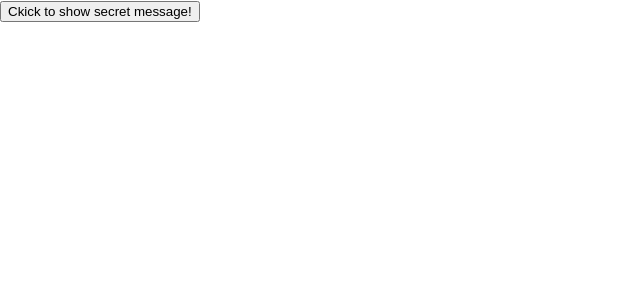
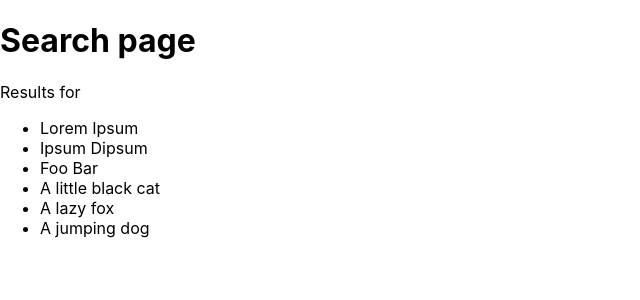
Before and after one commit to Svetlanasyo/adv-react, a React (Create React App) app: page /search in a window 1280 px wide. Shown: the top 300 px of the page, without its empty margins (0-640 px from the left). Built offline with nearby package versions, Linux system fonts and the light colour scheme.

Commit message:
Add Router example

```diff
--- a/package.json
+++ b/package.json
@@ -8,6 +8,7 @@
     "@testing-library/user-event": "^13.5.0",
     "react": "^17.0.2",
     "react-dom": "^17.0.2",
+    "react-router-dom": "^6.2.1",
     "react-scripts": "5.0.0",
     "web-vitals": "^2.1.4"
   },
--- /dev/null
+++ b/src/Router/About.js
@@ -0,0 +1,27 @@
+import React from 'react';
+import { Route, Routes } from 'react-router';
+import { Link } from 'react-router-dom';
+import Bio from './Bio';
+import Contact from './Contact';
+const About = () => {
+
+  return (
+    <div>
+      <h1>About page</h1>
+      <p>Info about page</p>
+
+    <Link to=''>About</Link>
+    &nbsp;
+    <Link to='contact'>Contact</Link>
+    &nbsp;
+    <Link to='bio'>Bio</Link>
+    &nbsp;
+    <Routes>
+      <Route path='contact' element={<Contact />}/>
+      <Route path='bio' element={<Bio />} />
+    </Routes>
+    </div>
+  )
+  }
+
+export default About;
--- /dev/null
+++ b/src/Router/Bio.js
@@ -0,0 +1,9 @@
+import React from 'react';
+const Bio = () => (
+  <div>
+    <h2>Bio</h2>
+
+  </div>
+)
+
+export default Bio;
--- /dev/null
+++ b/src/Router/Contact.js
@@ -0,0 +1,9 @@
+import React from 'react';
+const Contact = () => (
+  <div>
+    <h2>Contact</h2>
+
+  </div>
+)
+
+export default Contact;
--- /dev/null
+++ b/src/Router/Homepage.js
@@ -0,0 +1,10 @@
+import React from 'react';
+
+const Homepage = () => (
+  <div>
+    <h1>Homepage</h1>
+    <p>home page</p>
+  </div>
+)
+
+export default Homepage;
--- /dev/null
+++ b/src/Router/RouterApp.js
@@ -0,0 +1,20 @@
+import React from 'react';
+import { BrowserRouter as Router, Routes, Route } from 'react-router-dom';
+import About from './About';
+import Homepage from './Homepage';
+import Search from './Search';
+
+
+const RouterApp = () => (
+  <Router>
+    <Routes>
+      <Route path="/" element={<Homepage />} />
+      <Route path="/search" element={<Search />} />
+      <Route path="/about/*" element={<About />} />
+
+      <Route path="*" element={<h1>404 - Page Not Found</h1>} />
+    </Routes>
+  </Router>
+)
+
+export default RouterApp;
--- /dev/null
+++ b/src/Router/Search.js
@@ -0,0 +1,50 @@
+import React from 'react';
+import { useLocation } from 'react-router';
+
+const Search = () => {
+
+  console.log(useLocation())
+  console.log(useLocation().search)
+  const query = new URLSearchParams(useLocation().search);
+  ///about?id=1&q=adam
+  const term = query.get('q');
+
+  const returned = doSearch(term);
+
+
+  return (
+    <div>
+      <h1>Search page</h1>
+      <p>Results for {term}</p>
+      <ul>
+        {
+          returned.map( t => (
+            <li key={t}>{t}</li>
+          ))
+        }
+      </ul>
+    </div>
+  )
+  }
+
+  const Items = [
+    'Lorem Ipsum',
+    'Ipsum Dipsum',
+    'Foo Bar',
+    'A little black cat',
+    'A lazy fox',
+    'A jumping dog'
+  ];
+
+  const doSearch = term => {
+    if(!term) {
+      return Items;
+    }
+
+    return Items.filter(
+      item => item.toLocaleLowerCase().indexOf(term.toLocaleLowerCase()) !== -1
+    );
+  }
+
+
+  export default Search;
--- a/src/index.js
+++ b/src/index.js
@@ -3,13 +3,14 @@ import ReactDOM from 'react-dom';
 import './index.css';
 //import Array from './components/Array';
 //import HookFlow from './hookFlow';
-import App from './App';
+//import App from './App';
+import RouterApp from './Router/RouterApp';
 //import ArrayShuffle from './components/ArrayShuffle';
 import reportWebVitals from './reportWebVitals';
 
 ReactDOM.render(
   <React.StrictMode>
-    <App/>
+    <RouterApp/>
   </React.StrictMode>,
   document.getElementById('root')
 );
```
Also changed, not shown: 1 other file (tests, documents, lock files or other folders).
